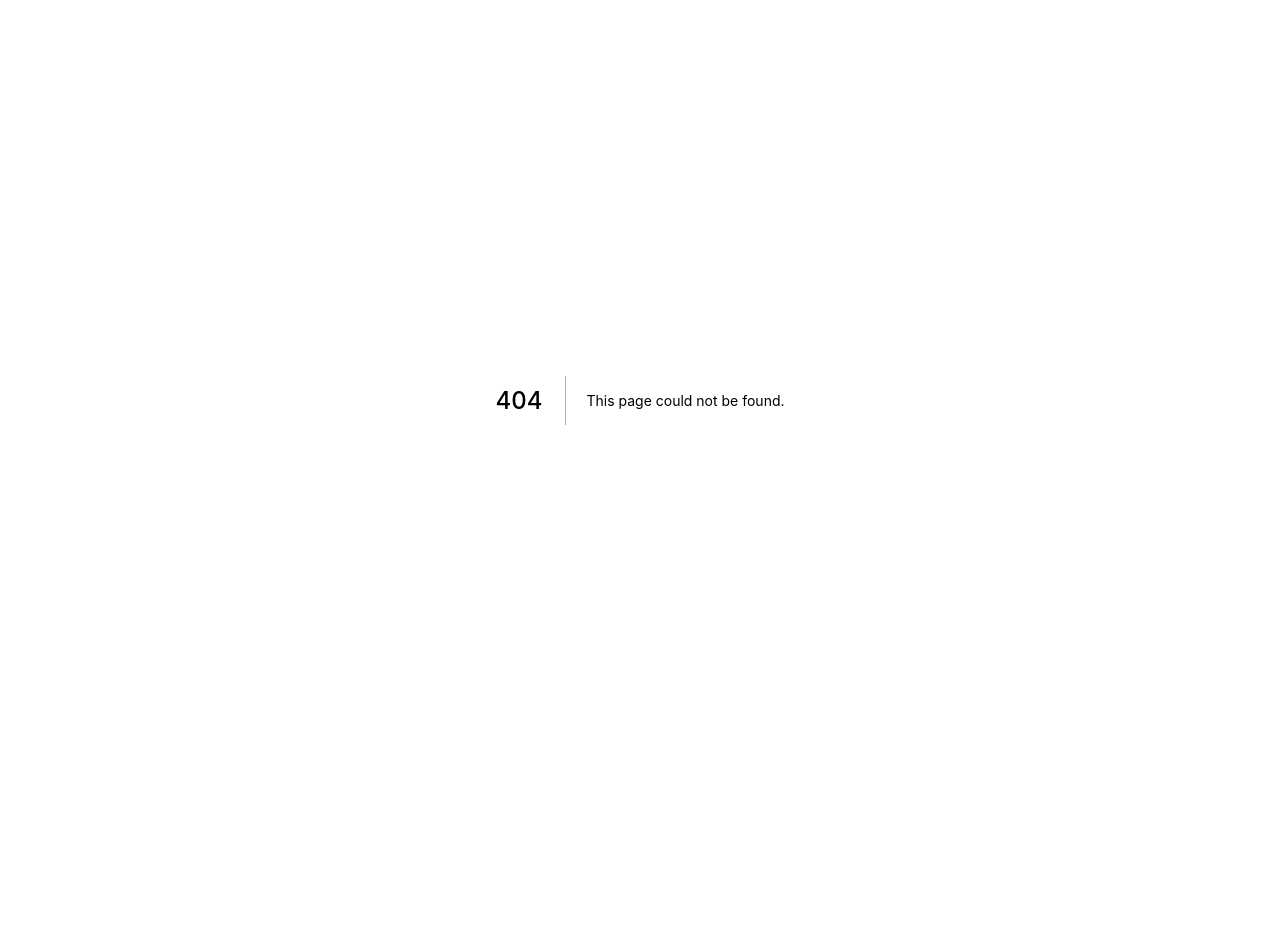
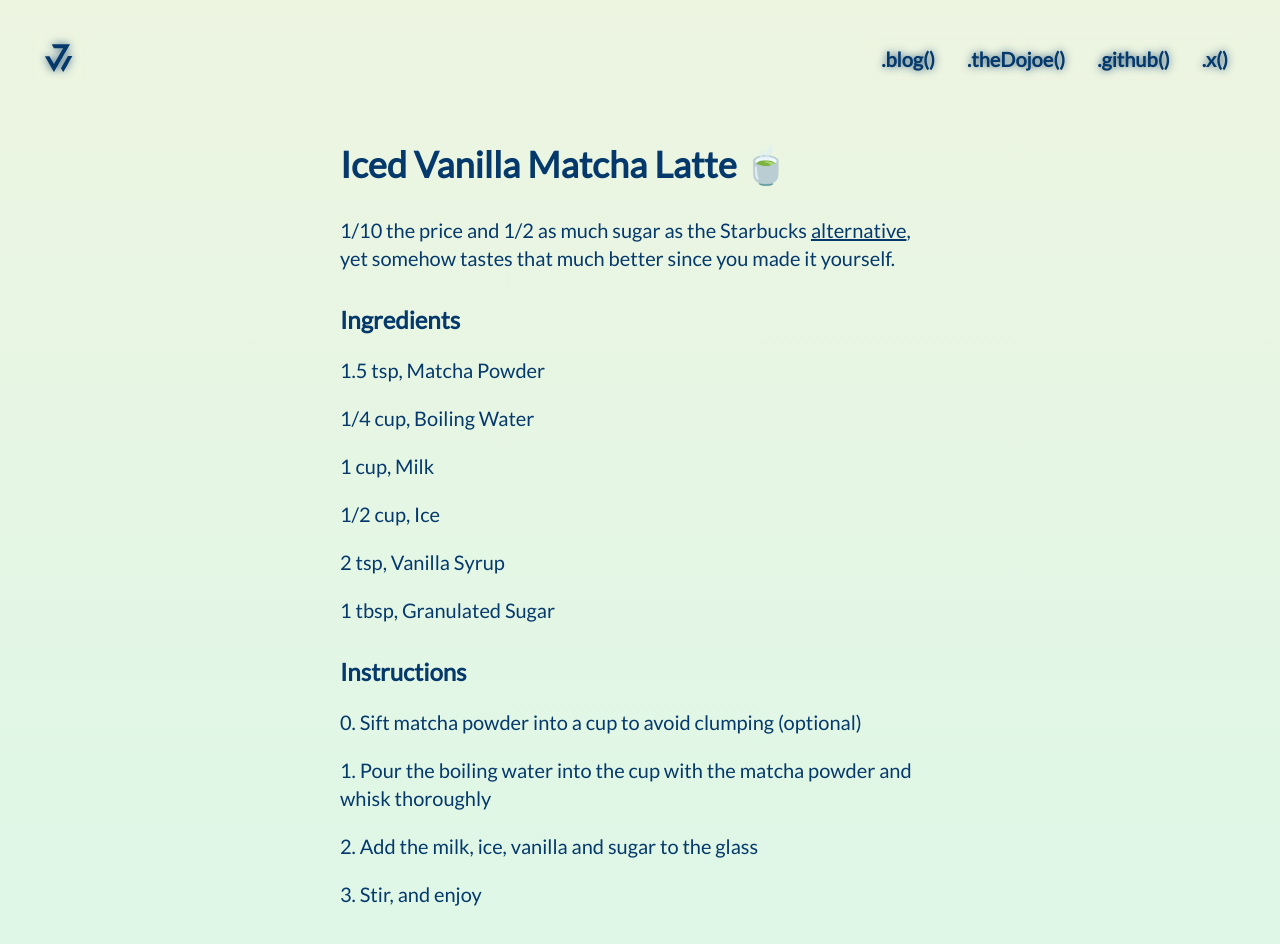
Before and after one commit to jwmke/personal-website, a Next.js app: page /blog/matcha in a window 1280 px wide. Before the commit this address had no page. Shown: the top 944 px of the page. Before the commit the page ends 800 px from the top, so only its background shows below. Built offline with nearby package versions, Linux system fonts and the light colour scheme.

Commit message:
matcha recipe

```diff
--- a/components/Scene.tsx
+++ b/components/Scene.tsx
@@ -39,6 +39,8 @@ const CameraController = () => {
 const Torus = () => {
     const ref = useRef<any>(null);
 
+    const { height, width } = useWindowDimensions();
+
     useFrame((state, delta) => {
         const time = Date.now() * 0.001;
 
@@ -56,7 +58,7 @@ const Torus = () => {
         ref={ref}>
             {geometries[getRandomInt(geometries.length)]}
             {/* {geometries[0]} */}
-            <meshBasicMaterial color={'#05396b'} wireframe={true}/>
+            <meshBasicMaterial color={width&&width>700 ? '#05396b' : '#8ee4af'} wireframe={true}/>
         </mesh>
     )
 }
--- a/pages/blog/index.tsx
+++ b/pages/blog/index.tsx
@@ -58,6 +58,9 @@ const Blog: NextPage = () => {
               My Recipes
             </div>
             <div className='text-xl mt-7'>
+              <Link href='/blog/matcha' target="_blank" rel="noreferrer"><span className='hover:text-teal underline hover:cursor-pointer'>Vanilla Matcha Latte 🍵</span></Link>
+            </div>
+            <div className='text-xl mt-4'>
               <Link href='/blog/orange' target="_blank" rel="noreferrer"><span className='hover:text-teal underline hover:cursor-pointer'>PX Orange Chicken 🍊</span></Link>
             </div>
             <div className='text-xl mt-4'>
--- /dev/null
+++ b/pages/blog/matcha.tsx
@@ -0,0 +1,44 @@
+import type { NextPage } from 'next'
+import Head from 'next/head'
+
+import Navbar from '../../components/Navbar';
+
+const BlogPost: NextPage = () => {
+    return (
+      <div className='font-lato w-full flex bg-gradient-to-b from-white to-light-mint min-h-screen'>
+      <Head>
+          <title>Joe Weller</title>
+          <meta name="description" content="Matcha made in heaven" />
+          <link rel="icon" href="/favicon/favicon.ico" />
+      </Head>
+      <Navbar bg/>
+      <main className="mx-auto lg:w-1/2 lg:mx-auto md:mx-24 w-full lg:text-center text-left">
+        <div className='mx-auto pt-36'>
+        <div className='text-navy text-left mx-5 mb-24'>
+            <div className='text-4xl font-bold'>
+                Iced Vanilla Matcha Latte 🍵
+            </div>
+            <div className='text-xl child:mt-5 mt-8'>
+              <p>1/10 the price and 1/2 as much sugar as the Starbucks <a href='https://www.starbucks.com/menu/product/468/iced/nutrition' target="_blank" rel="noreferrer" className='hover:text-teal underline hover:cursor-nesw-resize'>alternative</a>, yet somehow tastes that much better since you made it yourself.</p>
+              <p className='text-2xl font-bold pt-3'>Ingredients</p>
+              <p>1.5 tsp, Matcha Powder</p>
+              <p>1/4 cup, Boiling Water</p>
+              <p>1 cup, Milk</p>
+              <p>1/2 cup, Ice</p>
+              <p>2 tsp, Vanilla Syrup</p>
+              <p>1 tbsp, Granulated Sugar</p>
+              <p className='text-2xl font-bold pt-3'>Instructions</p>
+              <p>0. Sift matcha powder into a cup to avoid clumping (optional)</p>
+              <p>1. Pour the boiling water into the cup with the matcha powder and whisk thoroughly</p>
+              <p>2. Add the milk, ice, vanilla and sugar to the glass</p>
+              <p>3. Stir, and enjoy</p>
+              <p></p>
+            </div>
+          </div>
+        </div>
+      </main>
+    </div>
+    )
+  };
+
+  export default BlogPost;
--- a/pages/blog/pizza.tsx
+++ b/pages/blog/pizza.tsx
@@ -24,7 +24,7 @@ const BlogPost: NextPage = () => {
               My experimental journey to make the ultimate NYC slice.<br/>
             </div>
             <div className='text-xl mt-5'>
-              <Link href='/bucketlist' target="_blank" rel="noreferrer"><span className='inline underline hover:text-teal hover:cursor-pointer'>Bucket List</span></Link> Progress as of 11/9/23: <span className='text-navy font-bold'>121/1000</span>
+              <Link href='/bucketlist' target="_blank" rel="noreferrer"><span className='inline underline hover:text-teal hover:cursor-pointer'>Bucket List</span></Link> Progress as of 1/3/24: <span className='text-navy font-bold'>121/1000</span>
             </div>
             <div className="w-full bg-mint rounded-full h-2 mt-2">
               <div className="bg-navy h-2 rounded-full" style={{"width": ((121/1000.0)*100) + "%"}}></div>
```
